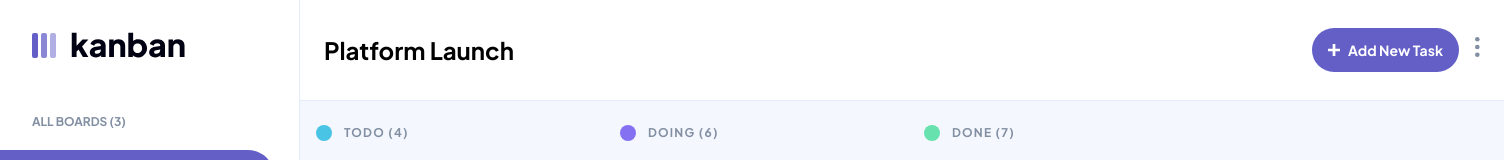
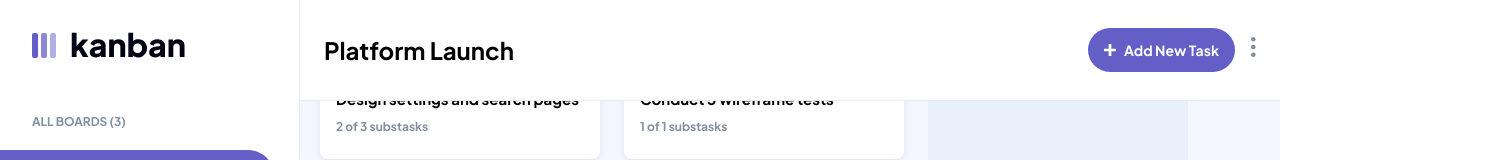
Before and after one commit to toriola998/Kanban, a React (Vite) app: page / in a window 1280 px wide. Shown: the top 160 px of the page, 1504 px wide, since content can reach past the window. Built offline with nearby package versions, Linux system fonts and the light colour scheme.

Commit message:
ADD: added changes

```diff
--- a/src/components/shared/BoardList.jsx
+++ b/src/components/shared/BoardList.jsx
@@ -15,13 +15,15 @@ export default function BoardList({ children }) {
       <>
          <div className="px-8 pt-8 w-[inherit]">
             {children}
-            <p className="text-xs text-grey font-bold mb-5">ALL BOARDS (3)</p>
+            <p className="text-xs text-grey font-bold mb-5">
+               ALL BOARDS ({boardNames?.length})
+            </p>
          </div>
          <ul className="pr-6">
             {boardNames.map((item, index) => (
                <li key={index}>
                   <button
-                     className={`board-btn
+                     className={`board-btn truncate w-32
                         ${item === activeBoardName ? "bg-main-purple text-white" : "text-grey"}`}
                      onClick={() => {
                         dispatch(setActiveBoard(item));
--- a/src/components/shared/DropdownMenu.jsx
+++ b/src/components/shared/DropdownMenu.jsx
@@ -8,9 +8,11 @@ export default function DropdownMenu({ actionType, edit, deleteItem }) {
       <div className="relative">
          <Menu>
             <MenuButton className="outline-none">
-               <button>
-                  <img src="/assets/icon-vertical-ellipsis.svg" alt="" />
-               </button>
+               <img
+                  src="/assets/icon-vertical-ellipsis.svg"
+                  alt=""
+                  className="cursor-pointer"
+               />
             </MenuButton>
             <MenuItems className="absolute rounded-lg z-50 bg-white right-0 top-10 w-[170px] flex flex-col shadow-lg outline-none">
                <MenuItem>
--- a/src/components/shared/Header.jsx
+++ b/src/components/shared/Header.jsx
@@ -11,7 +11,7 @@ export default function Header({ addTask, editBoard, deleteBoard }) {
       boardsList.find((item) => item.name === activeBoardName)?.columns || [];
 
    const headerStyle = `flex-items justify-between bg-white py-5 px-4 md:px-6 md:py-7
-   border-b border-light-grey fixed top-0 z-90 right-0 left-0 md:relative`;
+   border-b border-light-grey fixed top-0 z-90 right-0 left-0 md:left-[300px]`;
 
    return (
       <>
--- a/src/components/shared/MobileNav.jsx
+++ b/src/components/shared/MobileNav.jsx
@@ -3,8 +3,8 @@ import ToggleTheme from "./ToggleTheme";
 
 export default function MobileNav() {
    return (
-      <div className="modal-layout px-4">
-         <div className="bg-white w-full relative rounded-lg modal-inner max-w-[284px] mx-auto pb-4 top-24">
+      <div className="modal-layout px-4 !top-[4.8rem]">
+         <div className="bg-white w-full relative rounded-lg modal-inner max-w-[284px] mx-auto pb-4 top-6">
             <BoardList />
             <div className="mt-4">
                <ToggleTheme />
--- a/src/components/shared/SideNav.jsx
+++ b/src/components/shared/SideNav.jsx
@@ -3,18 +3,20 @@ import ToggleTheme from "./ToggleTheme";
 
 export default function SideNav() {
    return (
-      <nav className="w-[300px] border-r border-light-grey hidden md:block relative">
+      <nav>
+         <div className="min-h-screen fixed w-[300px] border-r border-light-grey hidden md:block z-[100] bg-white">
             <BoardList>
                <img src="/assets/logo-dark.svg" alt="" className="mb-14" />
             </BoardList>
 
-         <div className="pr-6 w-full absolute bottom-40">
+            <div className="pr-6 w-full absolute bottom-10">
                <ToggleTheme />
                <button className="text-grey hover:text-main-purple hover:bg-grey-3 rounded-r-full mt-1 list-item">
                   <img src="/assets/icon-hide-sidebar.svg" alt="" />
                   Hide SideBar
                </button>
             </div>
+         </div>
       </nav>
    );
 }
--- a/src/routes/Home.jsx
+++ b/src/routes/Home.jsx
@@ -63,7 +63,7 @@ function App() {
       <>
          <div className="flex w-full">
             <SideNav />
-            <div className="w-full">
+            <div className="w-full relative">
                <Header
                   addTask={toggleShowAddTask}
                   editBoard={toggleShowEditBoard}
```
Lines whose indentation alone changed are shown as unchanged.
